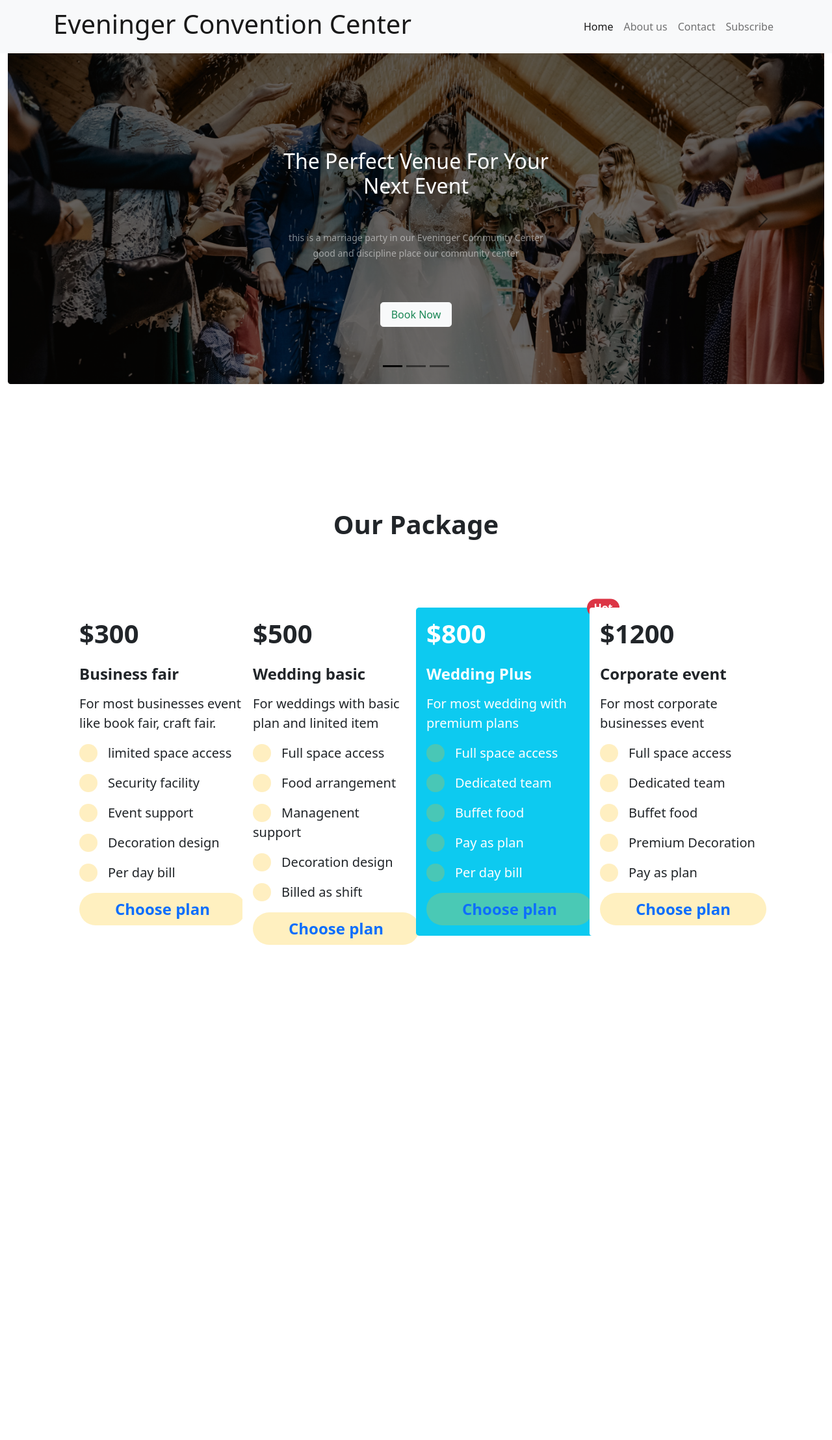
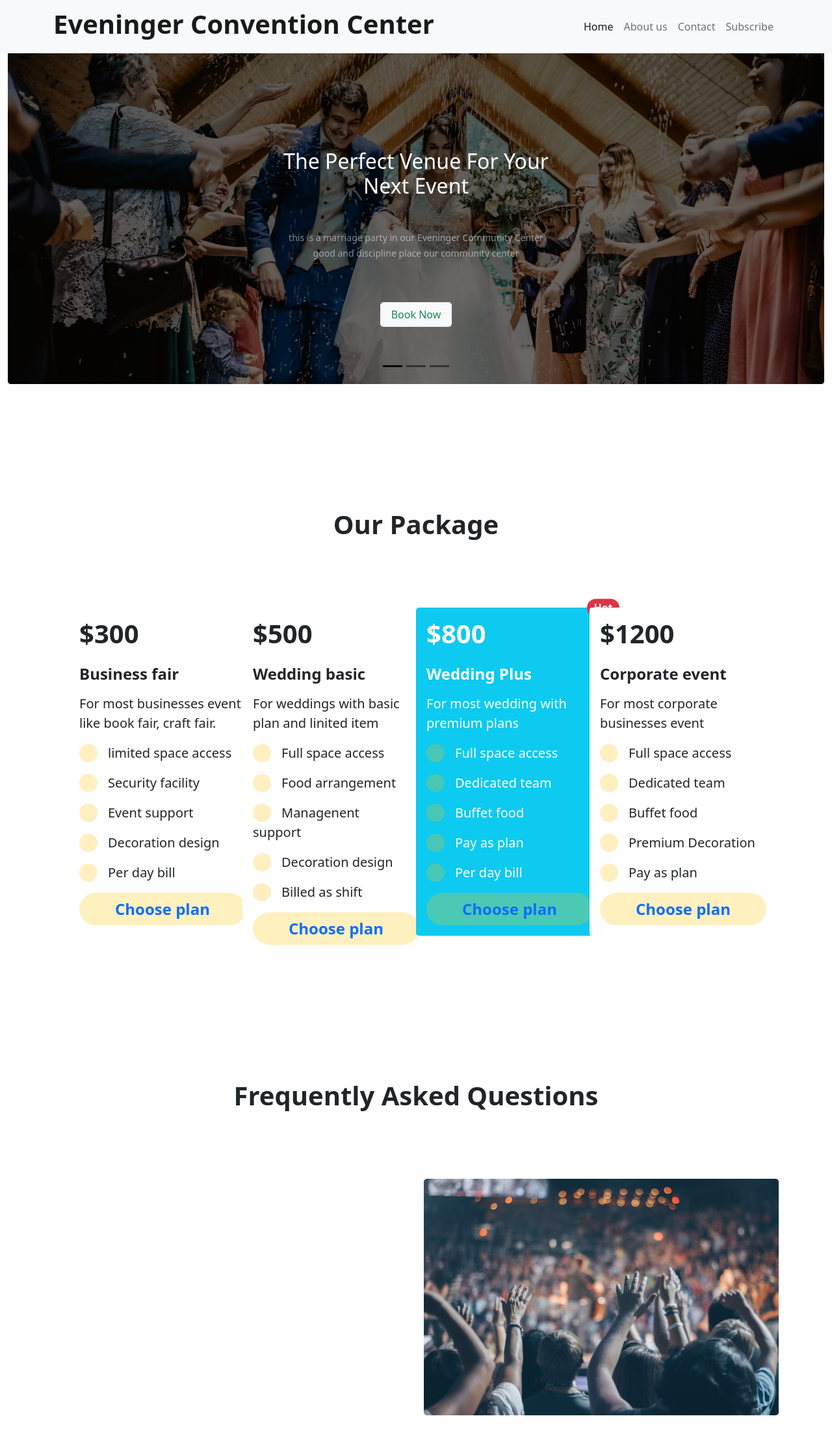
Before and after one commit to annise-arif/assignment-3, a plain HTML site: page index.html in a window 1280 px wide. Shown: the whole page at 65% size. Before the commit the page ends 1470 px from the top, so only its background shows below. Drawn offline with Linux system fonts and the light colour scheme.

Commit message:
new feature added

```diff
--- a/index.html
+++ b/index.html
@@ -16,7 +16,7 @@
         <!-- nave start -->
         <nav class="navbar navbar-expand-lg navbar-light bg-light">
             <div class="container">
-              <a class="navbar-brand" href="#"><h1>Eveninger Convention Center</h1></a>
+              <a class="navbar-brand" href="#"><h1 class="fw-bolder fs-1">Eveninger Convention Center</h1></a>
               <button class="navbar-toggler" type="button" data-bs-toggle="collapse" data-bs-target="#navbarSupportedContent" aria-controls="navbarSupportedContent" aria-expanded="false" aria-label="Toggle navigation">
                 <span class="navbar-toggler-icon"></span>
               </button>
@@ -29,10 +29,10 @@
                     <a class="nav-link" href="#">About us</a>
                   </li>
                   <li class="nav-item">
-                    <a class="nav-link ">Contact</a>
+                    <a class="nav-link " href="#">Contact</a>
                   </li>
                   <li class="nav-item">
-                    <a class="nav-link ">Subscribe</a>
+                    <a class="nav-link " href="#">Subscribe</a>
                   </li>
                 </ul>
 
@@ -206,6 +206,18 @@
         </section>
         <!-- our packages end -->
 
+        <!-- frequently asked questions start -->
+        <section class="container my-5 py-5">
+            <div class="section-title d-flex justify-content-center my-5 py-5">
+                <h1 class="fw-bolder fs-1">Frequently Asked Questions</h1>
+            </div>
+            <div class="row my-5">
+                <div class="col-sm-12 col-lg-6"></div>
+                <div class="col-sm-12 col-lg-6"><img src="images/people.png" class="img-fluid" alt="people"></div>
+            </div>
+        </section>
+        <!-- frequently asked questions end -->
+
     </main>
     <!-- main end -->
 
```
